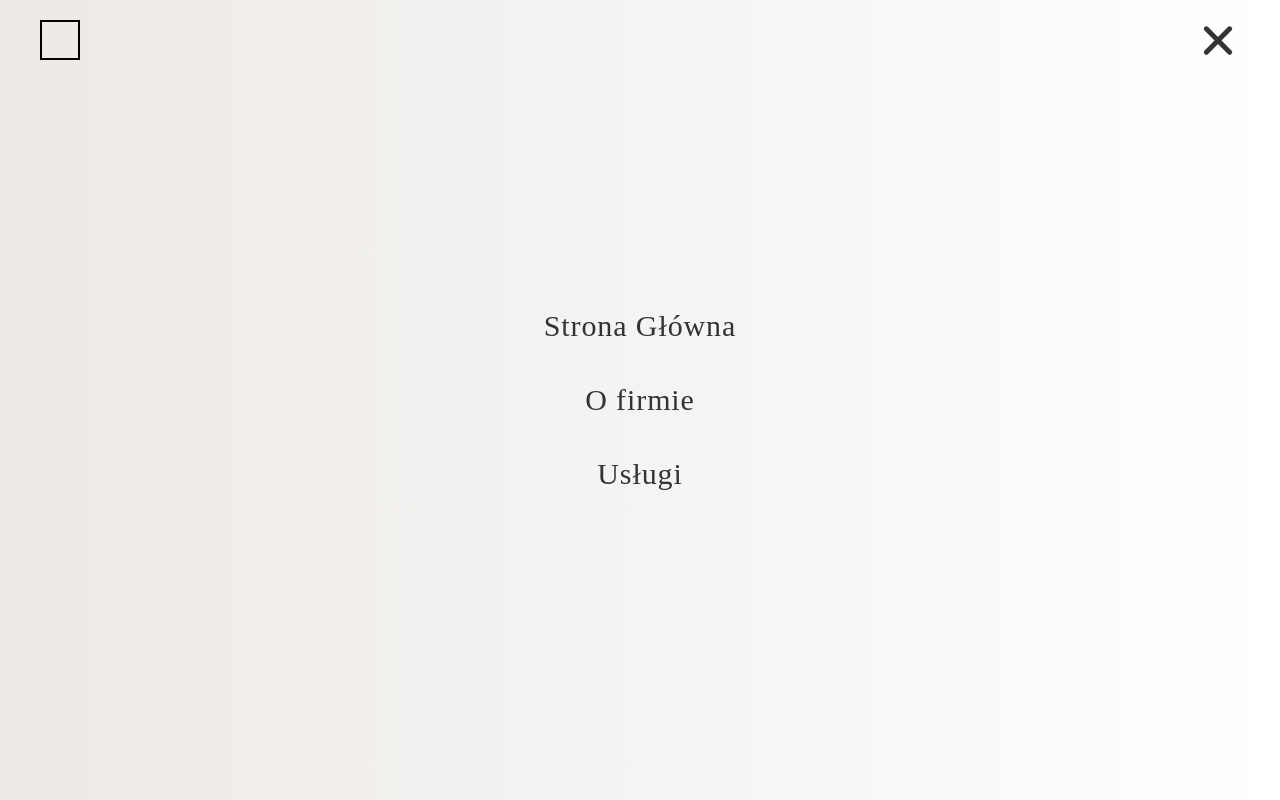
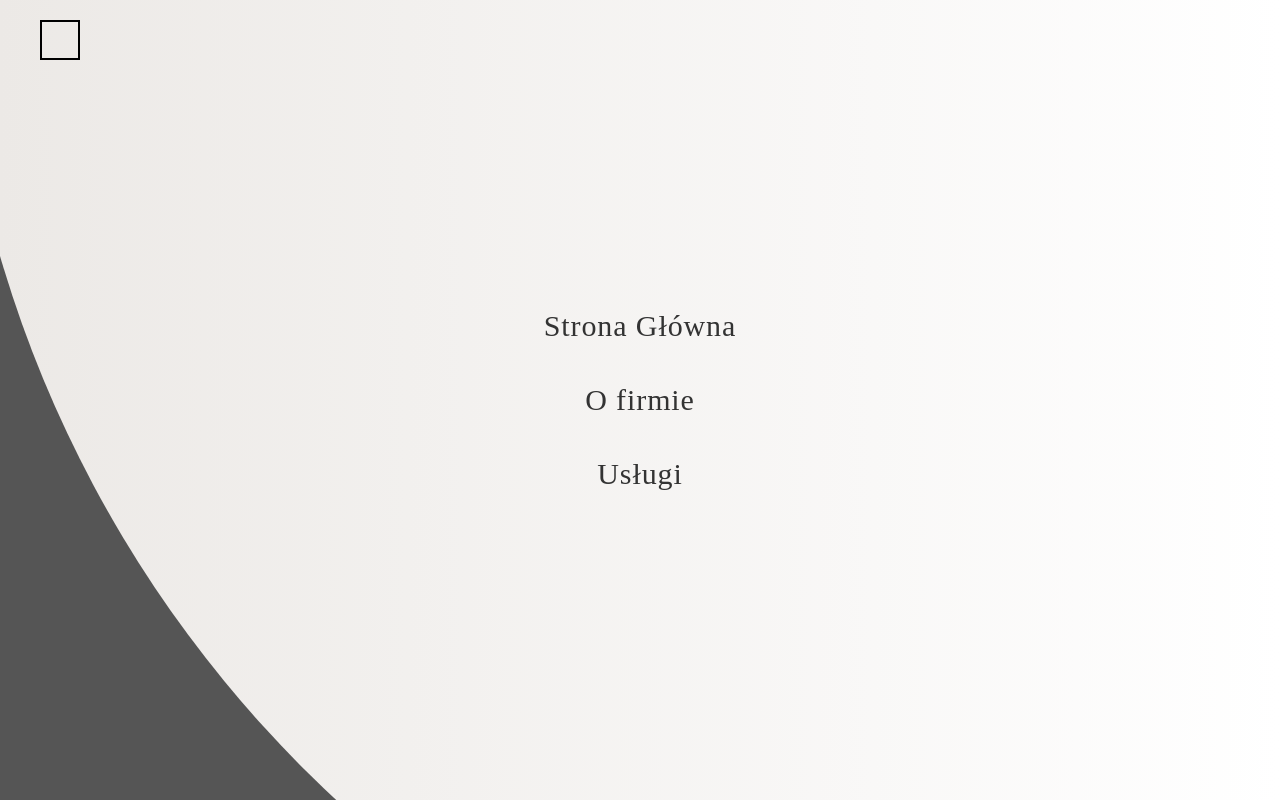
Before and after one commit to alfycode/naprawa-pralek-website, a React (Create React App) app: page / in a window 1280 px wide. Both pictures are taken after a click on the element 1218 px from the left and 40 px from the top of the page. Built offline with nearby package versions, Linux system fonts and the light colour scheme.

Commit message:
feat: HamburgerMenu Component

```diff
--- a/src/components/Header/HeaderElements.js
+++ b/src/components/Header/HeaderElements.js
@@ -48,7 +48,7 @@ export const Burger = styled.div`
     props.isOpen === true ? "transparent" : "#333"};
   border-radius: 5px;
   transition: all 0.5s ease-in-out;
-
+display: none;
   transform: translate(
     ${(props) => (props.isOpen === true ? "-50px, 0px" : "0px, 0px;")}
   );
@@ -75,4 +75,8 @@ export const Burger = styled.div`
       )
       rotate(${(props) => (props.isOpen === true ? "-45deg" : "0deg")});
   }
+  @media screen and (max-width: 768px) {
+    display: block;
+
+  }
 `;
--- a/src/components/Header/MobileMenu.js
+++ b/src/components/Header/MobileMenu.js
@@ -9,10 +9,10 @@ const MobileMenu = ({ setIsOpenHandler }, ref) => {
   return (
     <MobileMenuContainer
       ref={ref}
-      initial={{ x: "100vw" }}
-      animate={{ x: 0 }}
-      exit={{ y: "-100vh" }}
-      transition={{ duration: 0.5 }}
+      initial={{clipPath: 'circle(0px at 95% -10%)' }}
+      animate={{ clipPath: 'circle(1200px at 90% -10%)' }}
+      exit={{ clipPath: 'circle(0px at 95% -10%)' }}
+      transition={{ duration: 0.7 }}
     >
       <MobileMenuWrap
        initial={{ opacity: 0 }}
--- a/src/components/Header/MobileMenuElements.js
+++ b/src/components/Header/MobileMenuElements.js
@@ -2,7 +2,7 @@ import styled from "styled-components";
 import { motion } from "framer-motion";
 export const MobileMenuContainer = styled(motion.nav)`
   background: ${(props) => props.theme.colors.whiteLinear};
-  height: 100%;
+  height: 100vh;
   width: 100%;
   position: fixed;
   top: 0;
```
